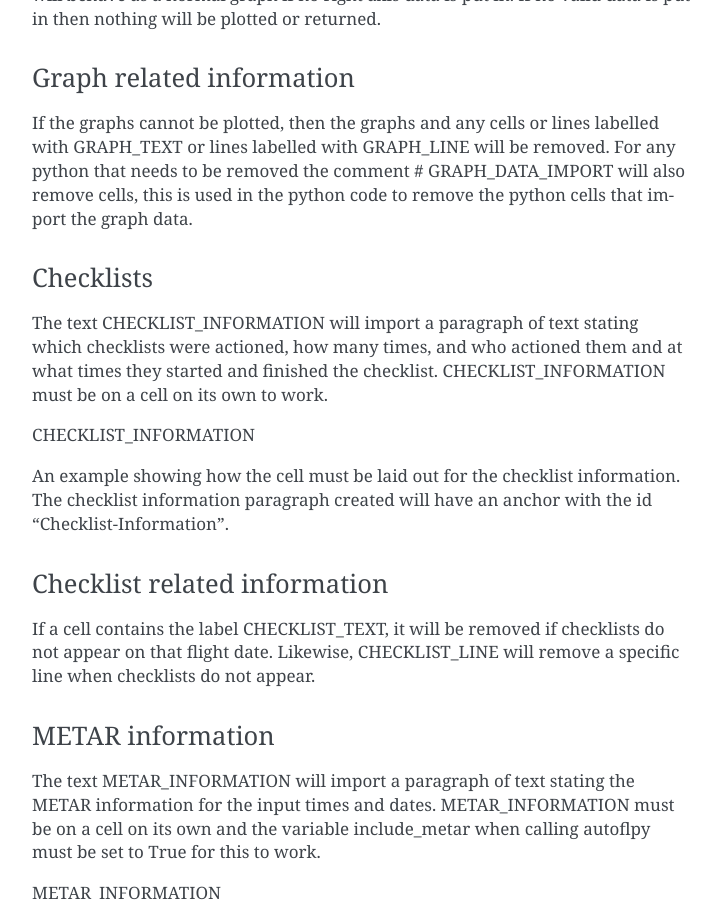
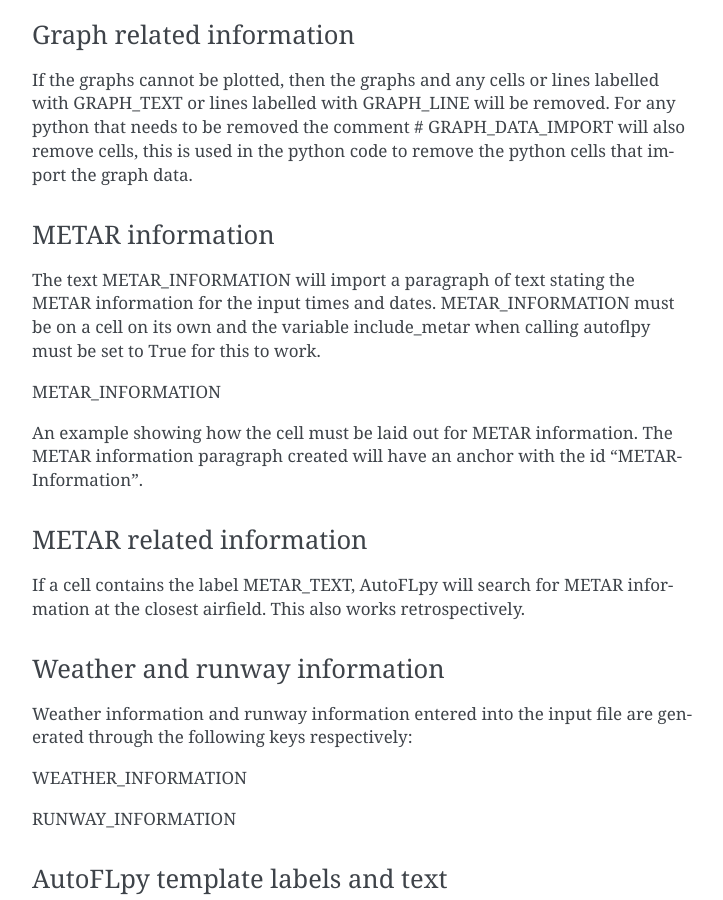
Before and after one commit to AdrianWeishaeupl/AutoFLpy, a Sphinx documentation site: the page built from docs/usage.rst, in a window 1280 px wide and 900 px high, scrolled down 4913 px. Shown: the whole window, without its empty margins (388-1111 px from the left). Built offline with Sphinx 7.4.7, drawn with Linux system fonts in a browser that asks for light colours; pages that are not in the unit, such as notebooks, are missing from menus; some of the changed text lies outside the part shown.

Commit message:
Checklist feature removed from the documentation

```diff
--- a/README.rst
+++ b/README.rst
@@ -48,7 +48,6 @@
 		* Flight computer vibrational data.
 		* Additional `Arduino <https://www.arduino.cc/>`_ and csv data.
 	* METAR information of the nearest airfield.
-	* Checklist information (if provided).
 * Multi-flight simultaneous analysis for comparing different flights.
 * Sample data files included. This will be **created when the code is run for the first time**.
 * Full choice of file paths for the data and outputs can be specified using the input file.
--- a/docs/usage.rst
+++ b/docs/usage.rst
@@ -26,7 +26,6 @@
 			"template_file_name": "If blank, uses the default template",
 			"arduino_flight_data_name": "Name of correctly formatted Arduino data. If blank, uses the name of the sample data",
 			"arduino_flight_data_file_path": "Path to Arduino data. If blank, finds the path to the sample data",
-			"checklist_data_file_path": "If blank, uses the sample checklist file path",
 			"metar_file_path": "METAR data collected will be stored here. If blank, creates folder in the current directory",
 			"flight_log_destination": "Destination for the generated flight reports. If blank, creates folder in the current directory",
 			"start_time_hours": "HH - 24 hr clock",
@@ -70,8 +69,6 @@
 	user_files
 
 	* arduino_data					Contains sample `Arduino <https://www.arduino.cc/>`_ data. User data in the form of a csv file can be added here.
-
-	* checklists					Contains sample checklists. User data can be added here.
 
 	* excel_file_path				Contains excel files generated from the log files.
 
@@ -186,19 +183,6 @@
 -------------------------
 If the graphs cannot be plotted, then the graphs and any cells or lines labelled with GRAPH_TEXT or lines labelled with GRAPH_LINE will be removed. For any python that needs to be removed the comment # GRAPH_DATA_IMPORT will also remove cells, this is used in the python code to remove the python cells that import the graph data.
 
-Checklists
-----------
-The text CHECKLIST_INFORMATION will import a paragraph of text stating which checklists were actioned, how many times, and who actioned them and at what times they started and finished the checklist. CHECKLIST_INFORMATION must be on a cell on its own to work.
-
-CHECKLIST_INFORMATION
-
-An example showing how the cell must be laid out for the checklist information.
-The checklist information paragraph created will have an anchor with the id "Checklist-Information".
-
-Checklist related information
------------------------------
-If a cell contains the label CHECKLIST_TEXT, it will be removed if checklists do not appear on that flight date. Likewise, CHECKLIST_LINE will remove a specific line when checklists do not appear.
-
 METAR information
 -----------------
 The text METAR_INFORMATION will import a paragraph of text stating the METAR information for the input times and dates. METAR_INFORMATION must be on a cell on its own and the variable include_metar when calling autoflpy must be set to True for this to work.
@@ -241,12 +225,6 @@
 
 GRAPH_LINE				Removes line containing this label when there is no data to create graphs with.
 
-CHECKLIST_INFORMATION	When CHECKLIST_INFORMATION is placed in a cell, this will place a cell containing a paragraph of checklist information when available.
-
-CHECKLIST_TEXT			Removes cell containing this label when there is no checklist data for that date.
-
-CHECKLIST_LINE			Removes line containing this label when there is no checklist data for that date.
-
 METAR_INFORMATION		When METAR_INFORMATION is placed in a cell, this will place a cell containing the METAR data when available.
 
 METAR_TEXT				Removes cell containing this label when there is no METAR data for that date.
```
